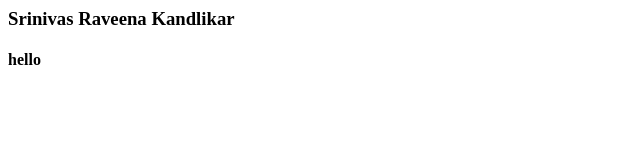
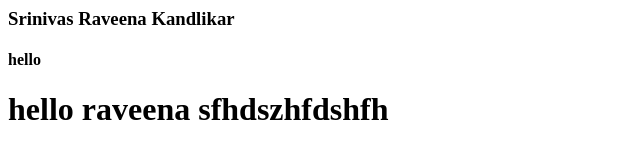
Before and after one commit to raveenab/newgit, a plain HTML site: page index.html in a window 1280 px wide. Shown: the whole page, without its empty margins (0-640 px from the left). Drawn offline with Linux system fonts and the light colour scheme.

Commit message:
index file modified new

```diff
--- a/index.html
+++ b/index.html
@@ -2,5 +2,6 @@
 <body>
 <h3>Srinivas Raveena Kandlikar</h3>
 <h4>hello</h4>
+<h1>hello raveena sfhdszhfdshfh</h1>
 </body>
 </html>
```
Also changed, not shown: 1 other file.
